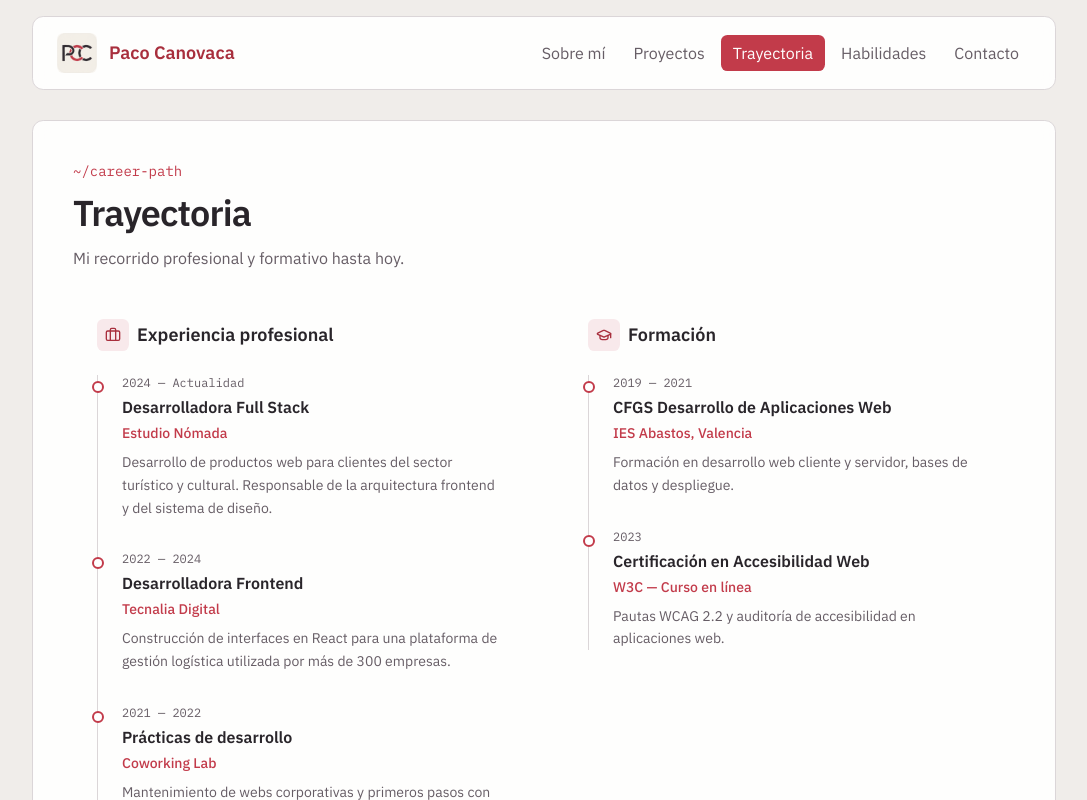
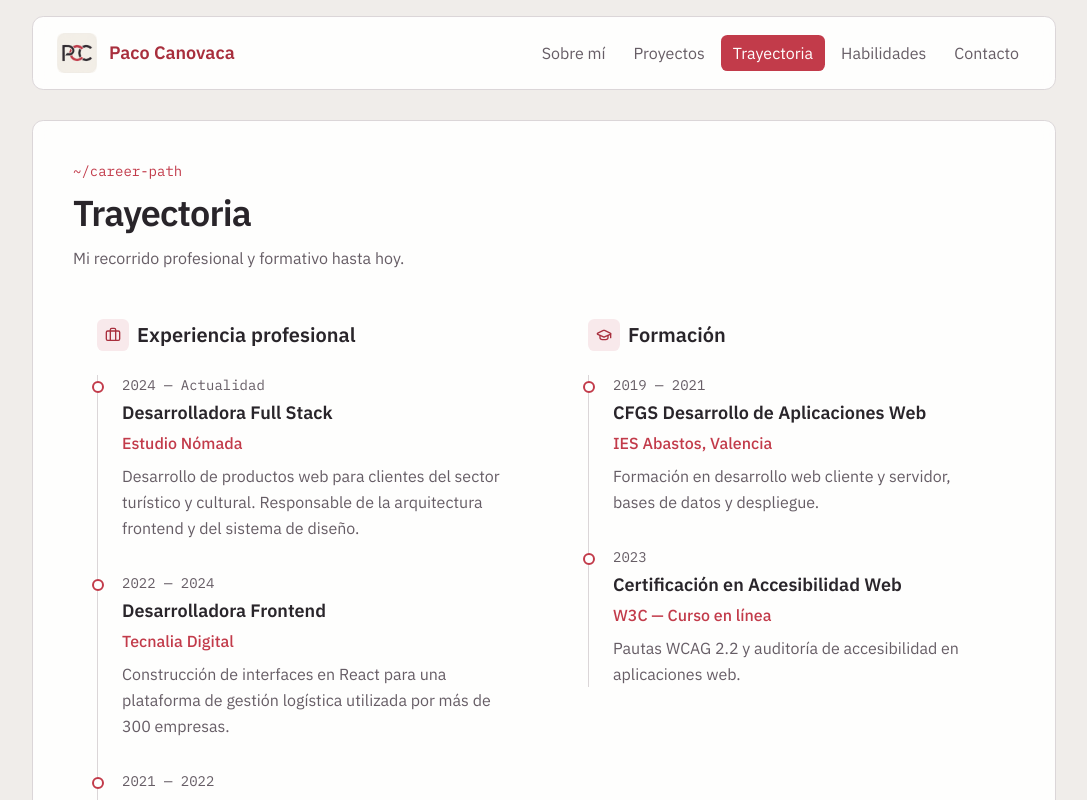
Before and after one commit to PacoCanovaca/PortfolioWeb, a React (Vite) app: page /career-path in a window 1280 px wide. Shown: the top 800 px of the page, without its empty margins (96-1183 px from the left). Built offline with nearby package versions, Linux system fonts and the light colour scheme.

Commit message:
Minor design and size changes

```diff
--- a/src/components/content/TechTag.jsx
+++ b/src/components/content/TechTag.jsx
@@ -1,7 +1,7 @@
 const TechTag = ({ children }) => {
   return (
     <span
-      className='inline-flex items-center rounded border border-border bg-background px-2 py-1 font-mono text-xs text-foreground  transition-colors hover:border-brand hover:bg-brand-soft hover:text-brand-hover'
+      className='inline-flex items-center rounded border border-border bg-background px-2 py-1 font-mono text-sm text-foreground  transition-colors hover:border-brand hover:bg-brand-soft hover:text-brand-hover'
     >
       {children}
     </span>
--- a/src/components/content/TimeLine.jsx
+++ b/src/components/content/TimeLine.jsx
@@ -1,7 +1,7 @@
 const Timeline = ({ title, icon: Icon, entries }) => {
   return (
     <article className="flex flex-col gap-6 p-6">
-      <h3 className="flex items-center gap-2 text-lg font-semibold">
+      <h3 className="flex items-center gap-2 text-xl font-semibold">
         <span className="flex size-8 items-center justify-center rounded-md bg-brand-soft text-brand-hover">
           <Icon className="size-4" aria-hidden="true" />
         </span>
@@ -14,10 +14,10 @@ const Timeline = ({ title, icon: Icon, entries }) => {
               aria-hidden="true"
               className="absolute top-1.5 -left-1.5 size-3 rounded-full border-2 border-brand bg-surface"
             />
-            <span className="font-mono text-xs text-text-muted">{entry.period}</span>
-            <p className="font-semibold">{entry.title}</p>
-            <p className="text-sm font-medium text-brand">{entry.place}</p>
-            <p className="mt-1 text-sm leading-relaxed text-text-muted text-pretty">{entry.description}</p>
+            <span className="font-mono text-sm text-text-muted">{entry.period}</span>
+            <p className="text-lg font-semibold">{entry.title}</p>
+            <p className="text-md font-medium text-brand">{entry.place}</p>
+            <p className="mt-1 text-md leading-relaxed text-text-muted text-pretty">{entry.description}</p>
           </li>
         ))}
       </ol>
--- a/src/components/sections/Skills.jsx
+++ b/src/components/sections/Skills.jsx
@@ -20,7 +20,7 @@ const Skills = () => {
                   key={group.label}
                   className="flex flex-col gap-4 border-border p-6 [&:not(:last-child)]:border-b sm:[&:nth-child(odd)]:border-r sm:[&:nth-last-child(-n+2)]:border-b-0"
                 >
-                  <dt className="text-sm font-semibold uppercase tracking-wider text-muted">
+                  <dt className="text-md font-semibold uppercase tracking-wider text-muted">
                     {group.label}
                   </dt>
                   <dd>
```
